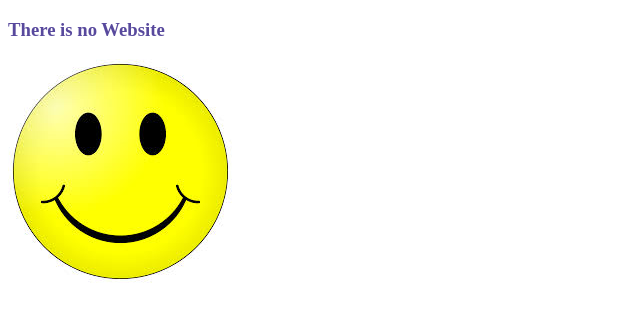
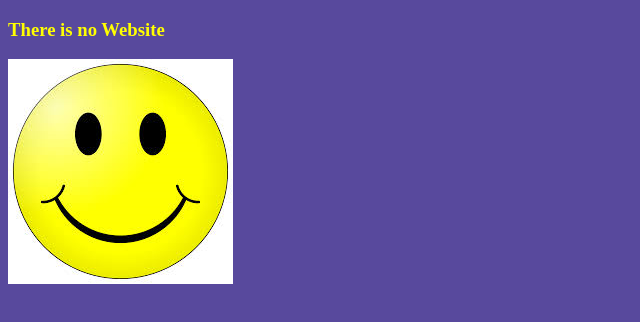
Before and after one commit to Haven101/Haven101.github.io, a plain HTML site: page index.html in a window 1280 px wide. Shown: the whole page, without its empty margins (0-640 px from the left). Drawn offline with Linux system fonts and the light colour scheme.

Commit message:
updated images

```diff
--- a/css/style.css
+++ b/css/style.css
@@ -1,4 +1,4 @@
 h3 {
-	color: #58499d;}
-background {
-	color: #df0017;}
+	color: #ffff00;}
+body{
+	background-color: #58499d;}
```
